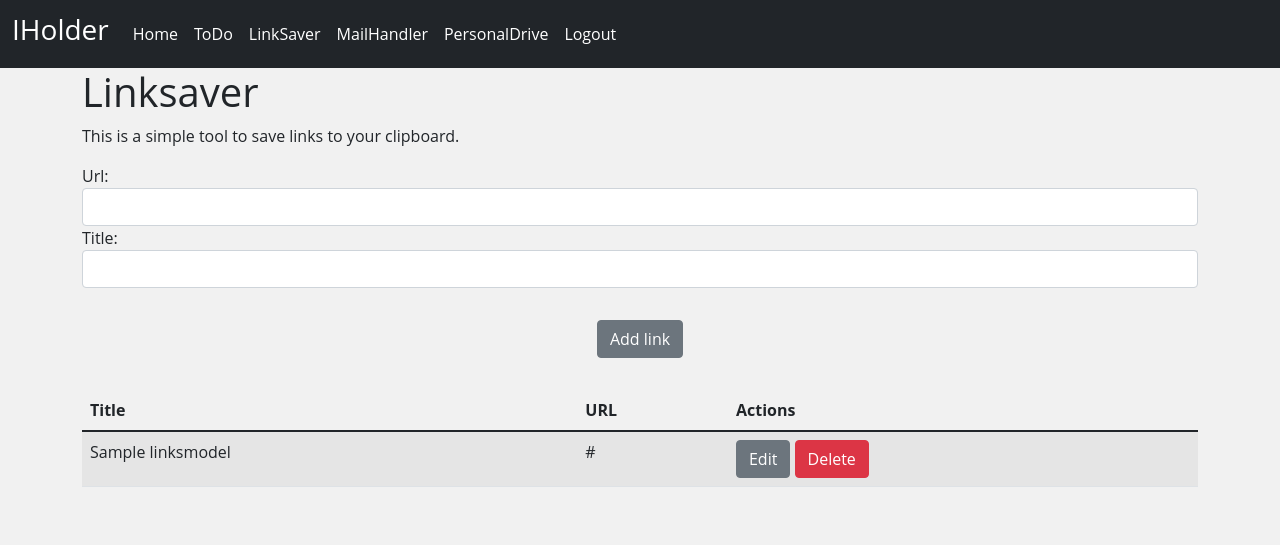
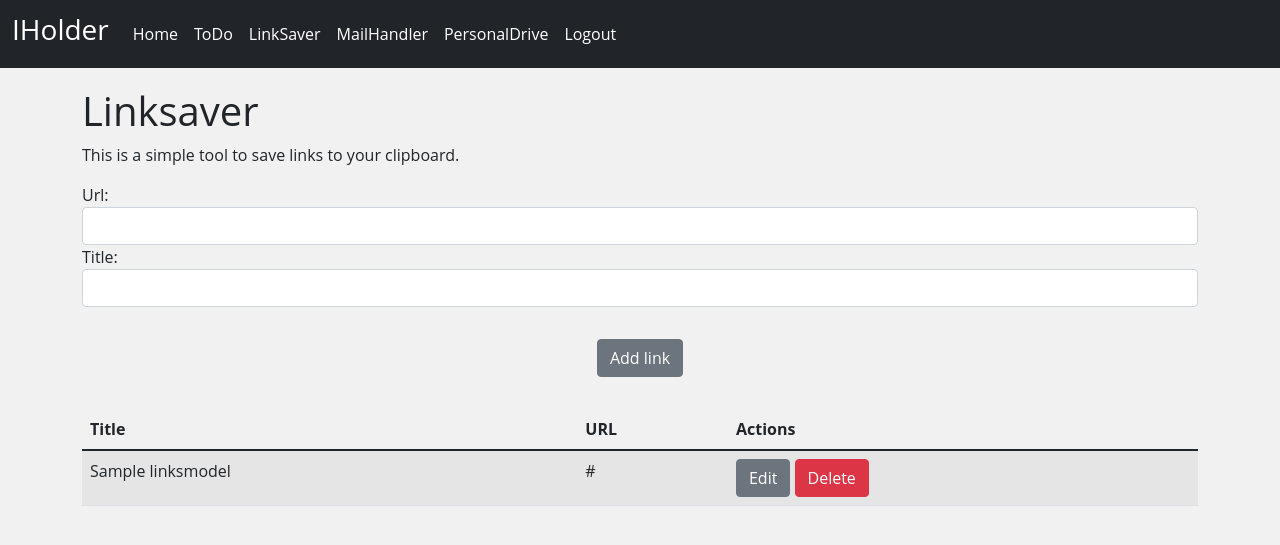
Before and after one commit to Alkyones/LookIT, a Django app: page /accounts/Linksaver/ in a window 1280 px wide. Shown: the top 545 px of the page. Run offline with Django 4.2, Linux system fonts and the light colour scheme; a user stored in the database is signed in; tables that the repository leaves empty hold one stand-in row (values such as "Sample post"); some libraries are stand-ins or nearby versions.

Commit message:
Bugs Fixed

```diff
--- a/IHolder/IHolder/templates/linksaver/index.html
+++ b/IHolder/IHolder/templates/linksaver/index.html
@@ -3,7 +3,7 @@
 {% block content %}
 <div class="container">
     <div class="row">
-        <div class="col-md-12">
+        <div class="col-md-12" style="margin-top:1.2rem;">
             <h1>Linksaver</h1>
             <p>
                 This is a simple tool to save links to your clipboard.
```
